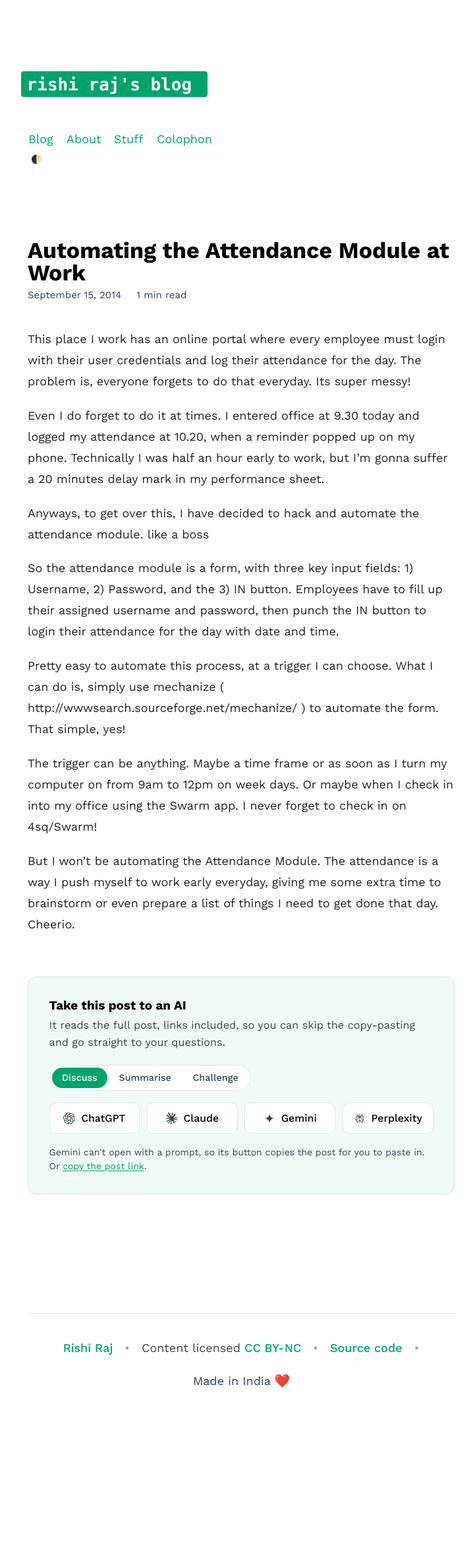
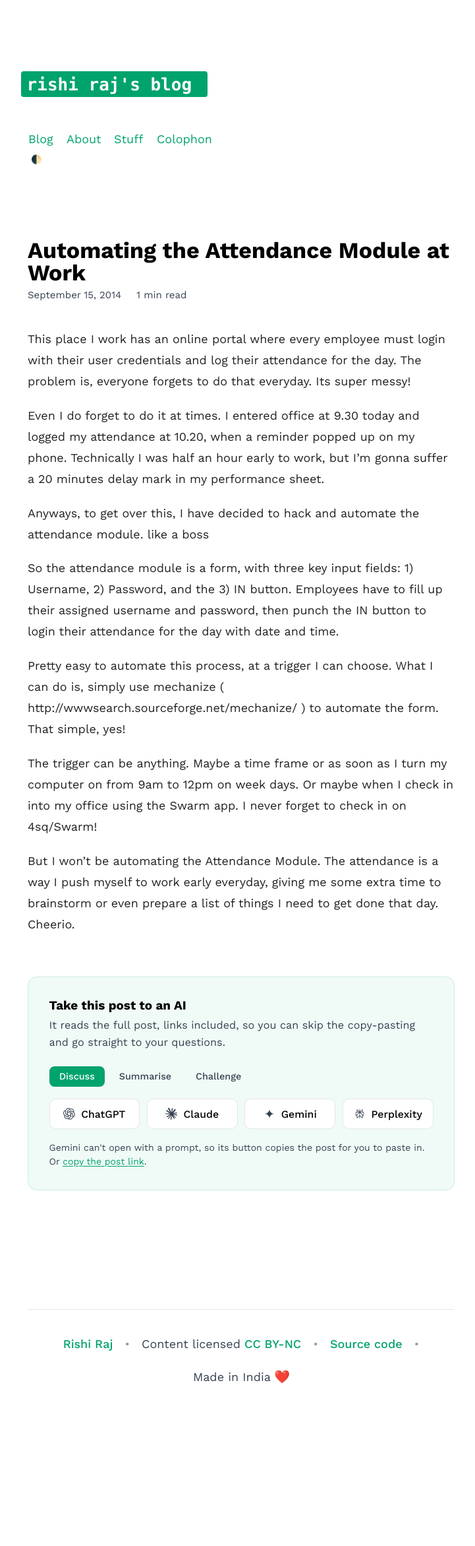
Before and after one commit to talkxo/rishiraj-blog-machine, a Jekyll site: the page built from _posts/2014-09-15-automating-attendance.md, in a window 1280 px wide. Shown: the whole page at 66% size, without its empty margins (274-995 px from the left). Built offline with Jekyll 4.4.1, drawn with Linux system fonts in a browser that asks for light colours.

Commit message:
Redesign AI intent picker: borderless text tabs with consistent solid active chip

```diff
--- a/_sass/components/_enhancements.scss
+++ b/_sass/components/_enhancements.scss
@@ -85,22 +85,19 @@
   color: var(--color-muted);
 }
 
-/* Intent picker: changes the prompt every button sends */
+/* Intent picker: changes the prompt every button sends.
+   Deliberately borderless — reads as text tabs, distinct from the
+   bordered AI buttons below it. Active chip is a solid accent block. */
 .c-ai-intents {
   display: inline-flex;
   flex-wrap: wrap;
-  gap: 2px;
-  padding: 3px;
+  gap: 0.35rem;
   margin-bottom: 1rem;
-  background: var(--color-bg);
-  border: 1px solid var(--color-border);
-  border-radius: 999px;
 
   @media screen and (max-width: 30rem) {
     display: grid;
     grid-template-columns: repeat(3, 1fr);
     width: 100%;
-    border-radius: 12px;
   }
 }
 
@@ -113,7 +110,7 @@
   color: var(--color-muted);
   background: transparent;
   border: 0;
-  border-radius: 999px;
+  border-radius: 8px;
   cursor: pointer;
   transition: background-color 0.2s ease, color 0.2s ease;
 
```
